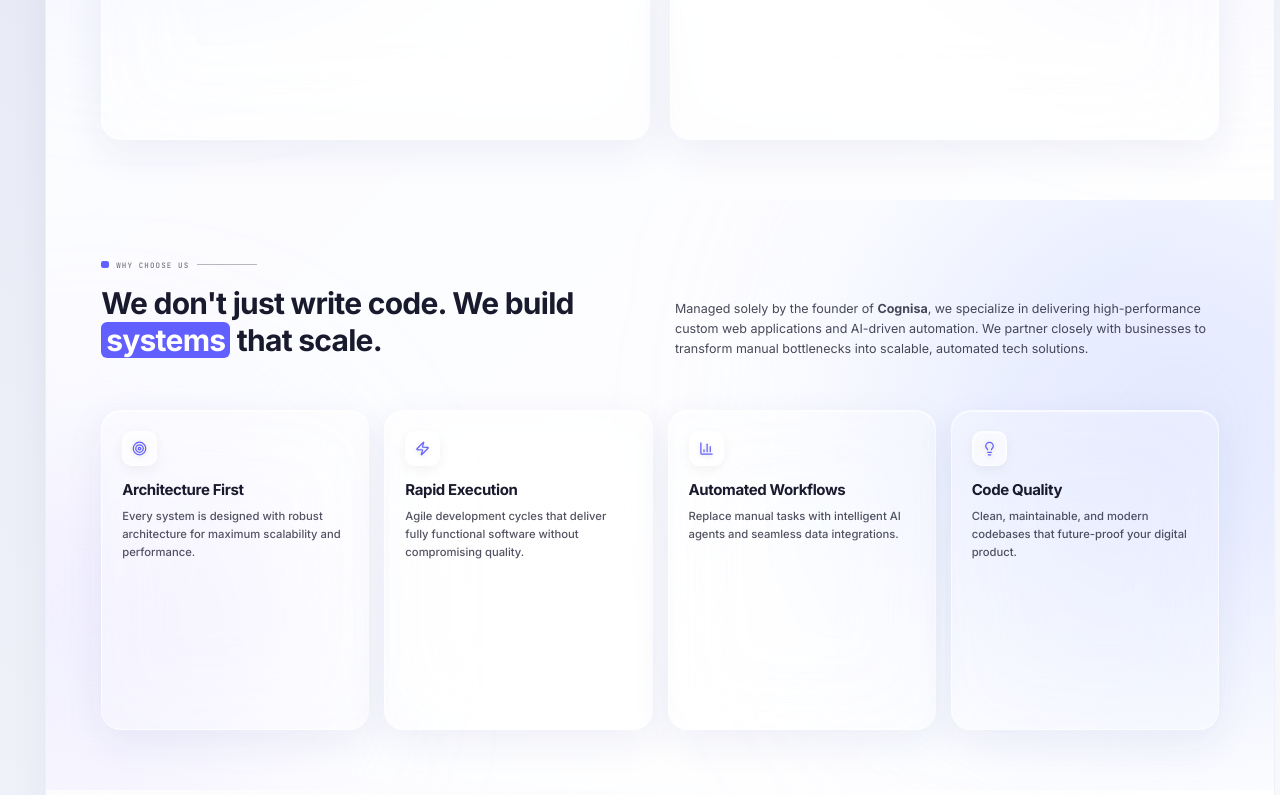
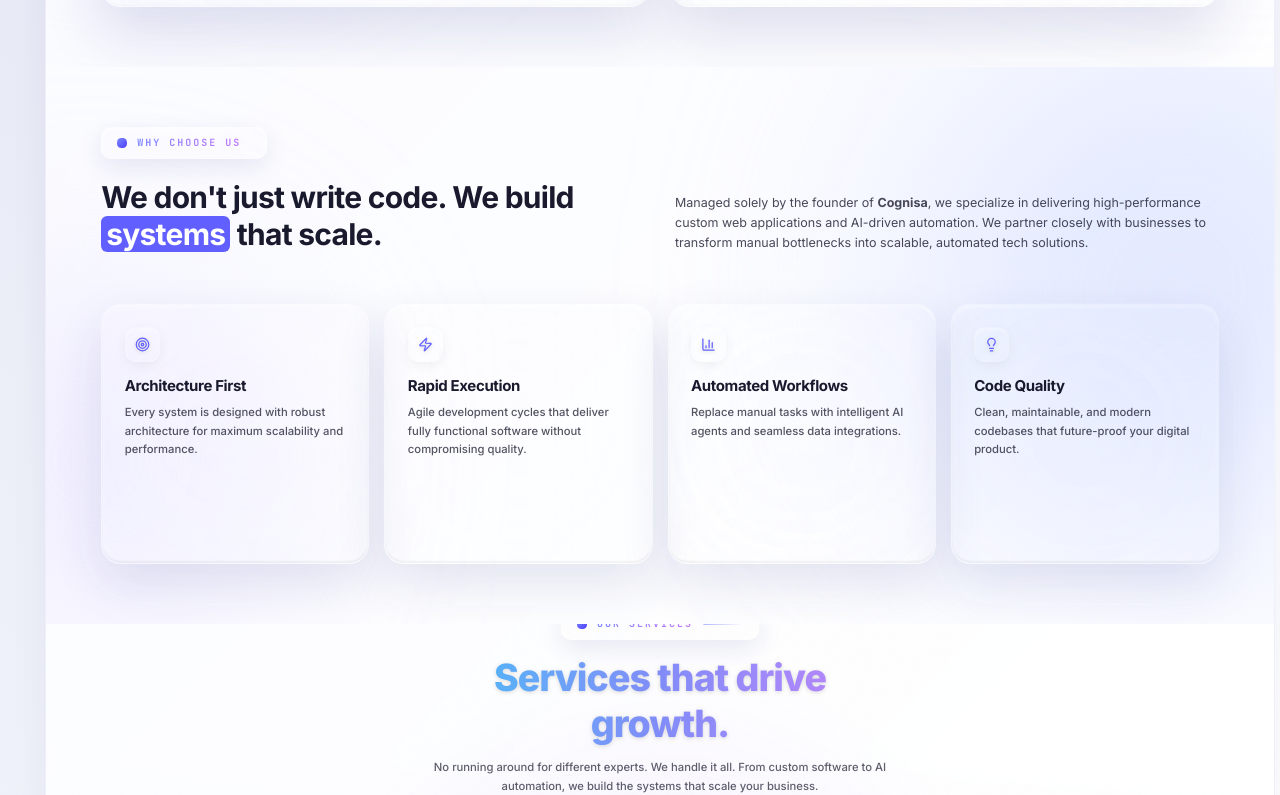
Before and after one commit to farhan2905/proxypartner, a Next.js app: page / in a window 1280 px wide. Shown: the part 2400-3195 px from the top of the page. Built offline with nearby package versions, Linux system fonts and the light colour scheme.

Commit message:
Enhance section headers with glassmorphism and gradients, improve card transparency and sizing

```diff
--- a/src/components/sections/About.tsx
+++ b/src/components/sections/About.tsx
@@ -102,14 +102,14 @@ export default function About() {
                 variants={cardVariants}
                 initial="hidden"
                 animate={isInView ? 'visible' : 'hidden'}
-                className="relative overflow-hidden bg-white/20 backdrop-blur-2xl p-6 md:p-8 min-h-[280px] md:min-h-[320px] flex flex-col justify-between rounded-[2rem] border border-white/60 hover:border-white/90 shadow-[inset_0_1px_1px_rgba(255,255,255,0.8),0_12px_40px_rgba(31,38,135,0.07)] transition-all duration-700 group hover:-translate-y-2 hover:bg-white/30 hover:shadow-[inset_0_1px_1px_rgba(255,255,255,1),0_20px_50px_rgba(99,102,241,0.15)]"
+                className="relative overflow-hidden bg-gradient-to-br from-white/2 via-white/0.5 to-transparent backdrop-blur-[200px] p-6 md:p-7 lg:p-9 min-h-[240px] md:min-h-[260px] flex flex-col justify-between rounded-[2rem] border border-white/10 hover:border-white/20 shadow-[inset_0_3px_3px_rgba(255,255,255,0.25),inset_0_-2px_2px_rgba(0,0,0,0.05),0_20px_50px_rgba(31,38,135,0.12),0_0_1px_rgba(255,255,255,0.8)] transition-all duration-700 group hover:-translate-y-3 hover:bg-gradient-to-br hover:from-white/3 hover:via-white/1 hover:to-transparent hover:shadow-[inset_0_3px_3px_rgba(255,255,255,0.35),inset_0_-2px_2px_rgba(0,0,0,0.05),0_30px_80px_rgba(99,102,241,0.4),0_0_2px_rgba(255,255,255,1)]"
               >
                 {/* Subtle light sweep & glow on hover */}
-                <div className="absolute top-0 left-[-100%] w-[50%] h-[200%] bg-gradient-to-r from-transparent via-white/50 to-transparent rotate-[30deg] opacity-0 group-hover:opacity-100 group-hover:left-[200%] transition-all duration-1000 pointer-events-none" />
+                <div className="absolute top-0 left-[-100%] w-[50%] h-[200%] bg-gradient-to-r from-transparent via-white/25 to-transparent rotate-[30deg] opacity-0 group-hover:opacity-100 group-hover:left-[200%] transition-all duration-1000 pointer-events-none" />
 
                 {/* Content */}
                 <div className="relative z-10 flex flex-col h-full">
-                  <div className="w-14 h-14 rounded-2xl bg-white/60 flex items-center justify-center mb-6 group-hover:scale-110 group-hover:bg-indigo-500/10 transition-all duration-500 border border-white/80 shadow-[inset_0_1px_2px_rgba(255,255,255,1),0_4px_12px_rgba(0,0,0,0.05)]">
+                  <div className="w-14 h-14 rounded-2xl bg-gradient-to-br from-white/5 to-transparent flex items-center justify-center mb-6 group-hover:scale-110 group-hover:bg-gradient-to-br group-hover:from-indigo-500/8 group-hover:to-transparent transition-all duration-500 border border-white/10 shadow-[inset_0_3px_2px_rgba(255,255,255,0.25),0_4px_12px_rgba(0,0,0,0.05)]">
                     <Icon className="w-6 h-6 text-indigo-500 transition-colors drop-shadow-sm" />
                   </div>
                   <div>
--- a/src/components/sections/CTA.tsx
+++ b/src/components/sections/CTA.tsx
@@ -11,7 +11,13 @@ export default function CTA() {
       <div className="absolute bottom-0 right-1/4 w-[350px] h-[350px] bg-violet-200 rounded-full blur-[150px] opacity-[0.08] animate-orb-2" />
       <div className="relative z-10 max-w-4xl mx-auto px-6 text-center">
         <motion.div initial={{ opacity: 0, y: 30 }} whileInView={{ opacity: 1, y: 0 }} viewport={{ once: true }} transition={{ duration: 0.7, ease: [0.22, 1, 0.36, 1] }}>
-          <p className="font-mono text-foreground/45 text-xs uppercase tracking-[0.2em] mb-6">Let&apos;s Talk</p>
+          <div className="inline-flex items-center gap-4 px-6 py-3 rounded-2xl border backdrop-blur-[100px] bg-gradient-to-r from-white/8 via-white/4 to-white/2 border-white/20 hover:border-white/35 shadow-[inset_0_2px_2px_rgba(255,255,255,0.3),0_8px_24px_rgba(31,38,135,0.1)] mb-8 group">
+            <span className="w-4 h-4 bg-gradient-to-br from-indigo-400 to-indigo-600 rounded-md group-hover:scale-110 transition-transform" />
+            <span className="text-sm md:text-base font-mono uppercase tracking-[0.2em] font-bold text-transparent bg-clip-text bg-gradient-to-r from-indigo-400 via-violet-400 to-purple-400">
+              Let&apos;s Talk
+            </span>
+            <span className="h-1 w-12 md:w-16 rounded-full bg-gradient-to-r from-indigo-400/60 to-transparent" />
+          </div>
           <h2 className="text-3xl md:text-4xl lg:text-5xl font-bold text-foreground leading-tight tracking-tight mb-6">
             Ready to Transform Your{' '}<span className="text-indigo-500">Digital Presence?</span>
           </h2>
--- a/src/components/sections/Services.tsx
+++ b/src/components/sections/Services.tsx
@@ -91,8 +91,14 @@ export default function Services() {
         <div className="relative z-10 w-[92vw] max-w-[1200px] mx-auto flex flex-col items-center">
 
           {/* Header Area */}
-          <div className="text-center max-w-3xl mx-auto px-4 mb-8 md:mb-12 w-full">
-            <div className="inline-block text-foreground/40 tracking-[0.2em] text-[10px] md:text-xs font-mono uppercase mb-3">OUR SERVICES</div>
+          <div className="text-center max-w-3xl mx-auto px-4 mb-12 md:mb-16 w-full">
+            <div className="inline-flex items-center gap-4 px-6 py-3 rounded-2xl border backdrop-blur-[100px] bg-gradient-to-r from-white/8 via-white/4 to-white/2 border-white/20 hover:border-white/35 shadow-[inset_0_2px_2px_rgba(255,255,255,0.3),0_8px_24px_rgba(31,38,135,0.1)] mb-6 group">
+              <span className="w-4 h-4 bg-gradient-to-br from-indigo-400 to-indigo-600 rounded-md group-hover:scale-110 transition-transform" />
+              <span className="text-sm md:text-base font-mono uppercase tracking-[0.2em] font-bold text-transparent bg-clip-text bg-gradient-to-r from-indigo-400 via-violet-400 to-purple-400">
+                OUR SERVICES
+              </span>
+              <span className="h-1 w-12 md:w-16 rounded-full bg-gradient-to-r from-indigo-400/60 to-transparent" />
+            </div>
             <h2 className="text-3xl md:text-5xl lg:text-6xl font-extrabold text-transparent bg-clip-text bg-gradient-to-r from-[#38bdf8] via-[#818cf8] to-[#c084fc] drop-shadow-sm mb-4 leading-tight tracking-tight">
               Services that drive growth.
             </h2>
--- a/src/components/sections/Solutions.tsx
+++ b/src/components/sections/Solutions.tsx
@@ -82,14 +82,14 @@ export default function Solutions() {
                 variants={cardVariants}
                 initial="hidden"
                 animate={isInView ? "visible" : "hidden"}
-                className="relative overflow-hidden bg-white/20 backdrop-blur-2xl p-8 md:p-10 lg:p-12 min-h-[320px] md:min-h-[360px] flex flex-col justify-between rounded-[2rem] border border-white/60 hover:border-white/90 shadow-[inset_0_1px_1px_rgba(255,255,255,0.8),0_12px_40px_rgba(31,38,135,0.07)] transition-all duration-700 group hover:-translate-y-2 hover:bg-white/30 hover:shadow-[inset_0_1px_1px_rgba(255,255,255,1),0_20px_50px_rgba(99,102,241,0.15)]"
+                className="relative overflow-hidden bg-gradient-to-br from-white/1 via-transparent to-transparent backdrop-blur-[250px] p-6 md:p-7 lg:p-9 min-h-[260px] md:min-h-[280px] flex flex-col justify-between rounded-[2rem] border border-white/5 hover:border-white/15 shadow-[inset_0_4px_4px_rgba(255,255,255,0.3),inset_0_-2px_2px_rgba(0,0,0,0.02),0_25px_60px_rgba(31,38,135,0.15),0_0_2px_rgba(255,255,255,1)] transition-all duration-700 group hover:-translate-y-4 hover:bg-gradient-to-br hover:from-white/2 hover:via-transparent hover:to-transparent hover:shadow-[inset_0_4px_4px_rgba(255,255,255,0.4),inset_0_-2px_2px_rgba(0,0,0,0.02),0_35px_100px_rgba(99,102,241,0.5),0_0_3px_rgba(255,255,255,1.2)]"
               >
                 {/* Subtle light sweep & glow on hover */}
-                <div className="absolute top-0 left-[-100%] w-[50%] h-[200%] bg-gradient-to-r from-transparent via-white/50 to-transparent rotate-[30deg] opacity-0 group-hover:opacity-100 group-hover:left-[200%] transition-all duration-1000 pointer-events-none" />
+                <div className="absolute top-0 left-[-100%] w-[50%] h-[200%] bg-gradient-to-r from-transparent via-white/35 to-transparent rotate-[30deg] opacity-0 group-hover:opacity-100 group-hover:left-[200%] transition-all duration-1000 pointer-events-none" />
 
                 {/* Content */}
                 <div className="relative z-10 flex flex-col h-full">
-                  <div className="w-16 h-16 rounded-2xl bg-white/60 flex items-center justify-center mb-8 group-hover:scale-110 group-hover:bg-indigo-500/10 transition-all duration-500 border border-white/80 shadow-[inset_0_1px_2px_rgba(255,255,255,1),0_4px_12px_rgba(0,0,0,0.05)]">
+                  <div className="w-16 h-16 rounded-2xl bg-gradient-to-br from-white/3 to-transparent flex items-center justify-center mb-8 group-hover:scale-110 group-hover:bg-gradient-to-br group-hover:from-indigo-500/5 group-hover:to-transparent transition-all duration-500 border border-white/5 shadow-[inset_0_4px_2px_rgba(255,255,255,0.3),0_4px_12px_rgba(0,0,0,0.02)]">
                     <Icon className="w-7 h-7 text-indigo-500 transition-colors drop-shadow-sm" />
                   </div>
                   <div>
--- a/src/components/shared/SectionTag.tsx
+++ b/src/components/shared/SectionTag.tsx
@@ -18,23 +18,33 @@ export default function SectionTag({ text, variant = 'light', className }: Secti
       whileInView={{ opacity: 1, y: 0 }}
       viewport={{ once: true, margin: '-50px' }}
       transition={{ duration: 0.5 }}
-      className={cn('flex items-center gap-3 mb-6', className)}
+      className={cn('flex items-center gap-4 mb-8 group', className)}
     >
-      <span className="w-3 h-3 bg-indigo-500 rounded-sm flex-shrink-0" />
+      {/* Glass container */}
+      <div className={cn(
+        'inline-flex items-center gap-4 px-6 py-3 rounded-2xl border backdrop-blur-[100px] transition-all duration-500',
+        isLight
+          ? 'bg-gradient-to-r from-white/8 via-white/4 to-white/2 border-white/20 hover:border-white/35 shadow-[inset_0_2px_2px_rgba(255,255,255,0.3),0_8px_24px_rgba(31,38,135,0.1)]'
+          : 'bg-gradient-to-r from-white/6 via-white/3 to-white/1 border-white/15 hover:border-white/30 shadow-[inset_0_2px_2px_rgba(255,255,255,0.25),0_8px_24px_rgba(31,38,135,0.08)]'
+      )}>
+        <span className="w-4 h-4 bg-gradient-to-br from-indigo-400 to-indigo-600 rounded-md flex-shrink-0 group-hover:scale-110 transition-transform" />
         <span
           className={cn(
-          'text-xs font-mono uppercase tracking-[0.15em] font-medium',
-          isLight ? 'text-foreground/60' : 'text-foreground/55'
+            'text-sm md:text-base font-mono uppercase tracking-[0.2em] font-bold text-transparent bg-clip-text',
+            isLight
+              ? 'bg-gradient-to-r from-indigo-400 via-violet-400 to-purple-400'
+              : 'bg-gradient-to-r from-indigo-300 via-violet-300 to-purple-300'
           )}
         >
           {text}
         </span>
         <span
           className={cn(
-          'h-px flex-grow max-w-[60px]',
-          isLight ? 'bg-foreground/30' : 'bg-foreground/25'
+            'h-1 flex-grow max-w-[80px] rounded-full bg-gradient-to-r',
+            isLight ? 'from-indigo-400/60 to-transparent' : 'from-indigo-300/50 to-transparent'
           )}
         />
+      </div>
     </motion.div>
   );
 }
```
Also changed, not shown: src/components/sections/Stats.tsx (+7 -1 lines). Lines whose indentation alone changed are shown as unchanged.
